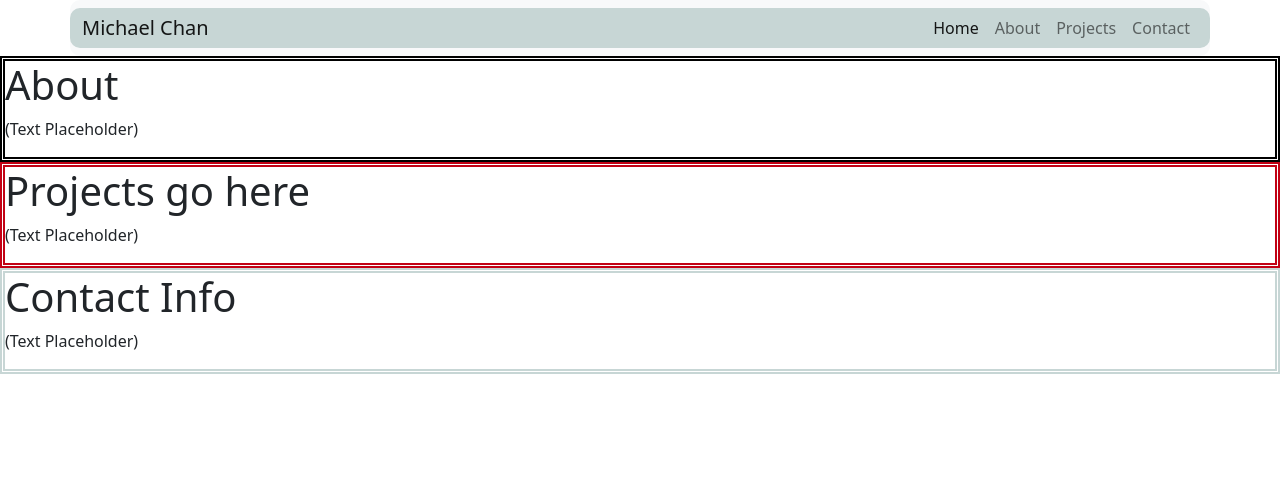
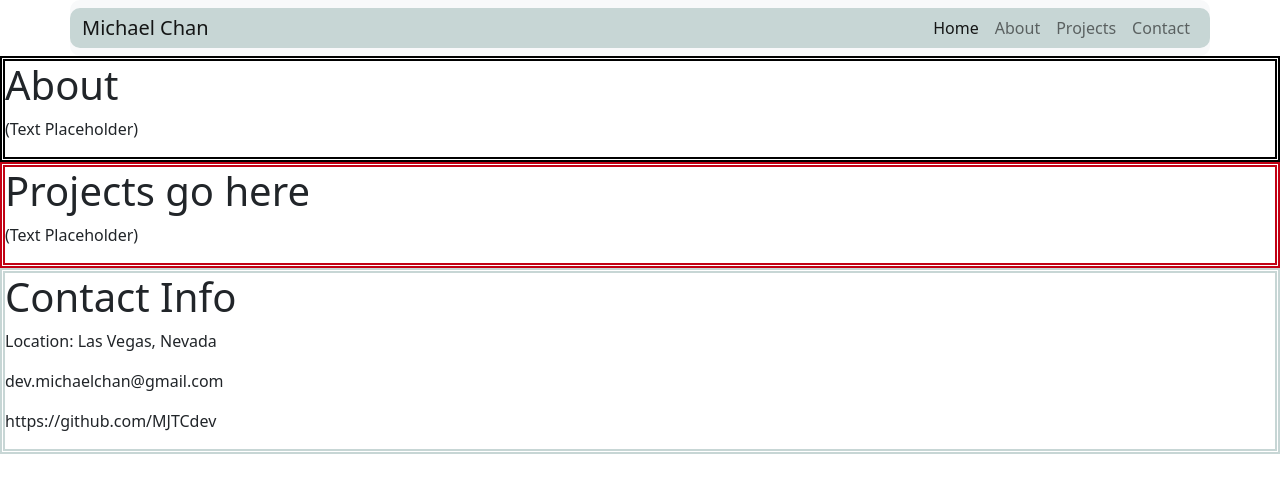
Before and after one commit to MJTCdev/Portfolio, a website: page index.html in a window 1280 px wide. Drawn offline with nearby package versions, Linux system fonts and the light colour scheme.

Commit message:
Update index.html

```diff
--- a/index.html
+++ b/index.html
@@ -59,7 +59,6 @@
         <p>(Text Placeholder)</p>
       </section>
 
-
       <section class="projects-section">
         <h1>Projects go here</h1>
         <p>(Text Placeholder)</p>
@@ -67,9 +66,11 @@
 
       <section class="contact-section">
         <h1>Contact Info</h1>
-            <p>(Text Placeholder)</p>
+        <p>Location: Las Vegas, Nevada</p>
+          <p>dev.michaelchan@gmail.com</p>
+          <p>https://github.com/MJTCdev</p>
+        </p>
       </section>
-
     </main>
     <!-- Begin footer/end of page -->
     <footer></footer>
```
Lines whose indentation alone changed are shown as unchanged.
